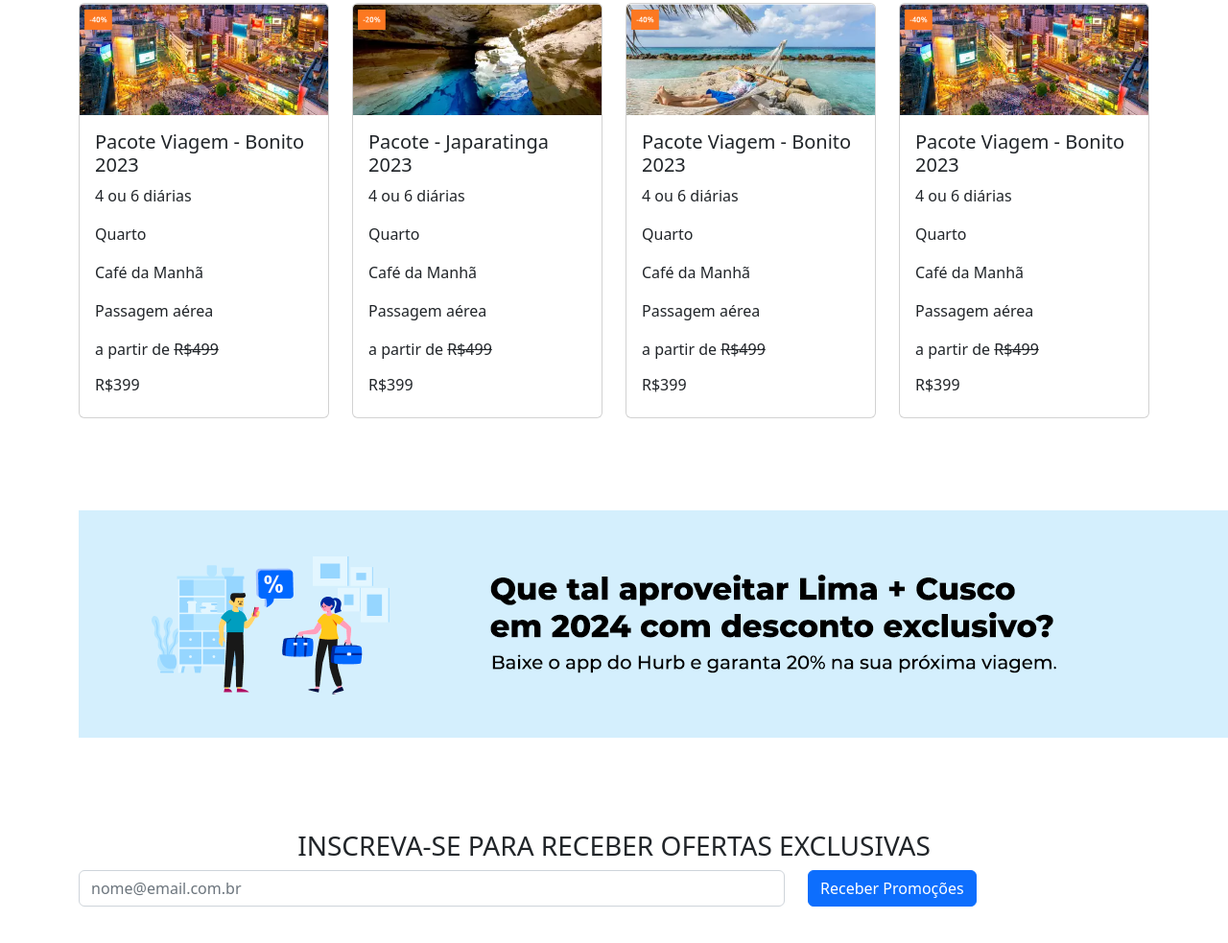
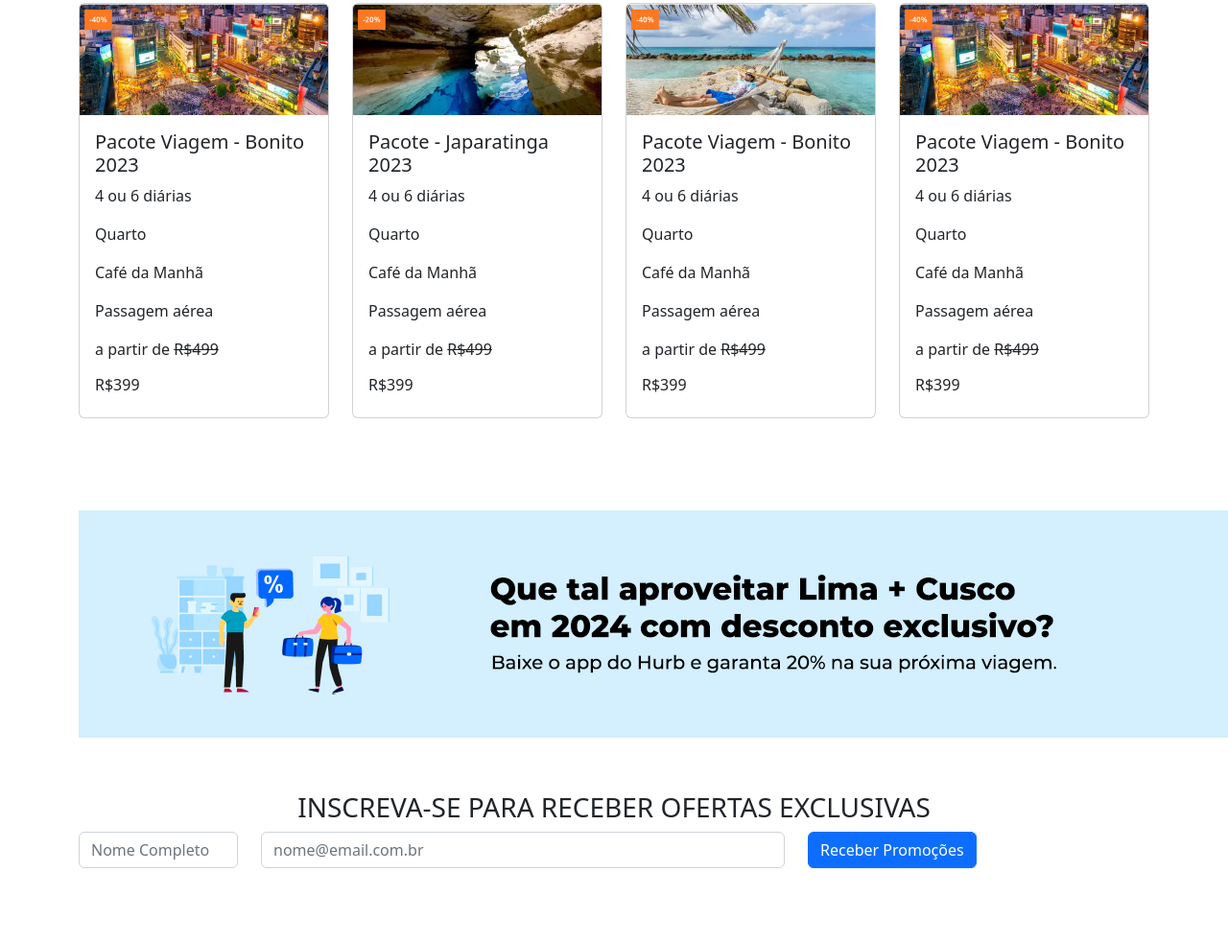
Before and after one commit to Joaomgsa/MinhaViagemSpring, a plain HTML site: page index.html in a window 1280 px wide. Shown: the part 757-1740 px from the top of the page at 96% size. After the commit the page ends 1670 px from the top, so only its background shows below. Drawn offline with nearby package versions, Linux system fonts and the light colour scheme.

Commit message:
Add files via upload

```diff
--- a/index.html
+++ b/index.html
@@ -133,11 +133,14 @@
                     <img src="./banner_3.png" alt="promo-peru">
                 </div>
             </section>
-            <section id="newsletter" class="p-5">
+            <section id="newsletter" class="py-2">
                 <div class="container">
                     <h3 class="text-center">INSCREVA-SE PARA RECEBER OFERTAS EXCLUSIVAS</h3>
                     <form>
                        <div class="row justify-content-center">
+                            <div class="col-2">
+                                <input type="text" class="form-control" placeholder="Nome Completo" aria-label="Nome Completo">
+                            </div>
                             <div class="col">
                                 <input type="email" class="form-control" placeholder="nome@email.com.br" aria-label="Email">
                             </div>
```
